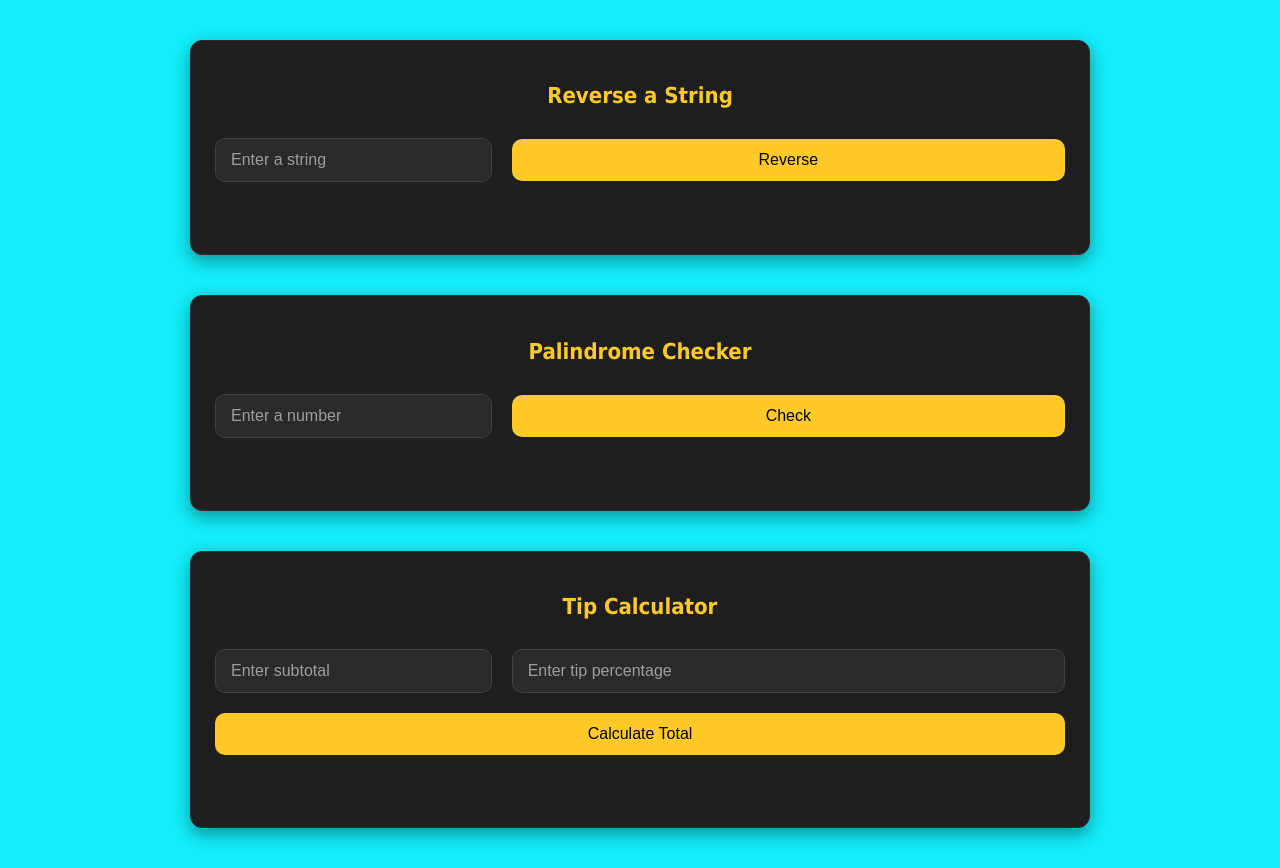
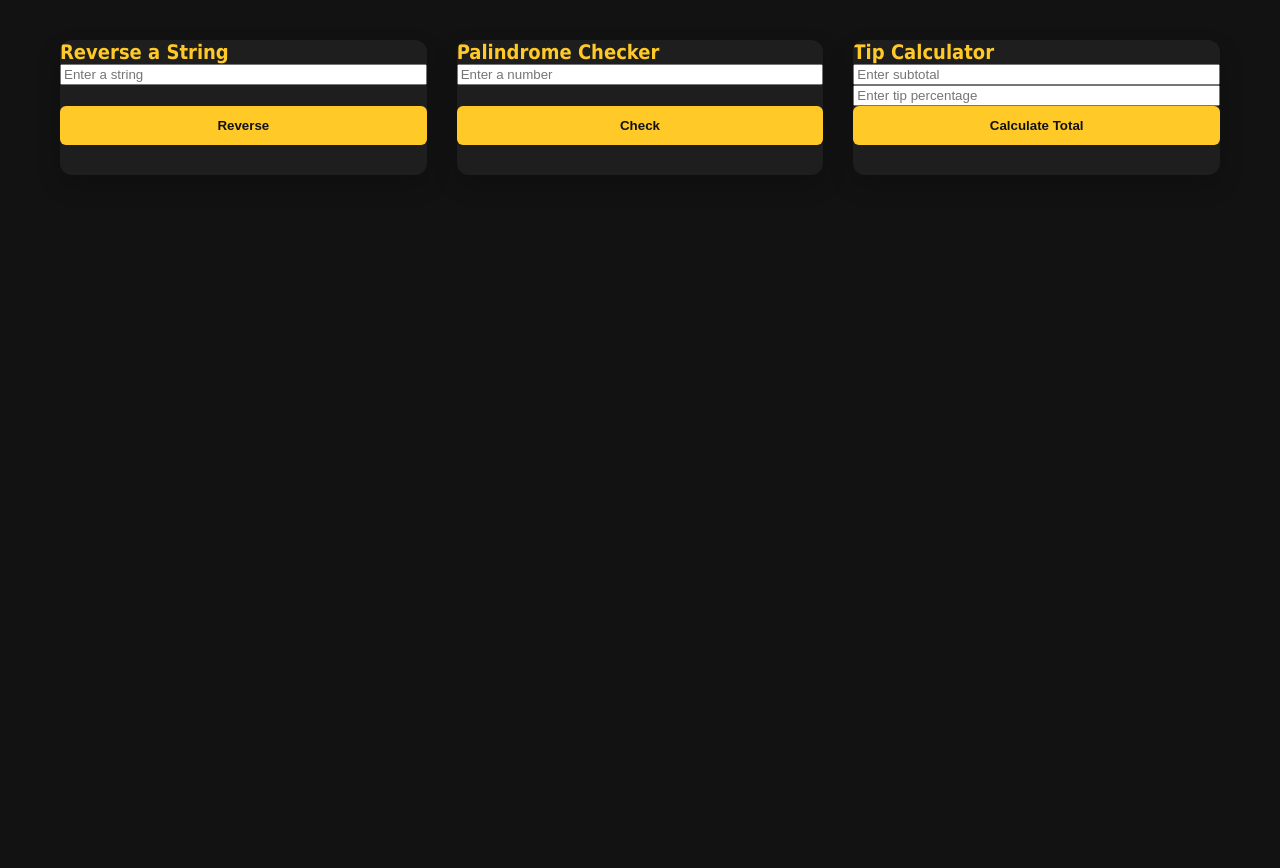
Before and after one commit to svcs7765/Assignment-2, a plain HTML site: page index.html in a window 1280 px wide. After the commit the page ends 800 px from the top, so only its background shows below. Drawn offline with Linux system fonts and the light colour scheme.

Commit message:
Update style.css

```diff
--- a/style.css
+++ b/style.css
@@ -1,6 +1,6 @@
 body {
   font-family: 'Tahoma', sans-serif;
-  background: #13eefa;
+  background: #121212;
   margin: 0;
   padding: 0;
   color: #e0e0e0;
@@ -8,79 +8,94 @@ body {
   flex-direction: column;
   align-items: center;
   min-height: 100vh;
+  box-sizing: border-box;
+}
+
+* {
+  box-sizing: inherit;
 }
 
 .container {
   width: 100%;
-  max-width: 900px;
+  max-width: 1200px;
   padding: 40px 20px;
-  display: flex;
-  flex-direction: column;
-  gap: 40px;
+  display: grid;
+  grid-template-columns: repeat(auto-fit, minmax(280px, 1fr));
+  gap: 30px;
+  margin: 0 auto;
 }
 
 .task {
-  display: grid;
-  grid-template-columns: 1fr 2fr;
-  align-items: center;
-  gap: 20px;
-  padding: 24px;
+  background-color: #1e1e1e;
   border-radius: 12px;
-  background: #1e1e1e;
-  border: 1px solid #2c2c2c;
-  box-shadow: 0 6px 18px rgba(0, 0, 0, 0.4);
+  overflow: hidden;
+  box-shadow: 0 10px 25px rgba(0, 0, 0, 0.2);
+  display: flex;
+  flex-direction: column;
+  transition: transform 0.3s ease;
 }
 
-h2 {
-  grid-column: span 2;
-  text-align: center;
-  font-size: 22px;
-  margin-bottom: 10px;
-  color: #ffca28;
+.task:hover {
+  transform: translateY(-5px);
 }
 
-input, button {
-  padding: 12px 15px;
-  font-size: 16px;
-  border-radius: 10px;
-  border: 1px solid #424242;
-  outline: none;
-  background-color: #2a2a2a;
-  color: #ffffff;
-  transition: background-color 0.3s ease, border 0.3s ease;
+.task img {
+  width: 100%;
+  height: auto;
+  object-fit: cover;
+  aspect-ratio: 16 / 9;
 }
 
-input::placeholder {
-  color: #9e9e9e;
+.task-content {
+  padding: 20px;
+  display: flex;
+  flex-direction: column;
+  gap: 10px;
 }
 
-input:focus {
-  background-color: #333;
-  border: 1px solid #ffca28;
+.task h2 {
+  font-size: 1.25rem;
+  color: #ffca28;
+  margin: 0;
 }
 
-button {
-  background-color: #ffca28;
-  color: #000;
-  cursor: pointer;
-  border: none;
-  transition: background-color 0.3s ease, transform 0.2s ease;
+.task p {
+  color: #ccc;
+  font-size: 0.95rem;
 }
 
-button:hover {
-  background-color: #f4b400;
-  transform: scale(1.05);
+.task button {
+  margin-top: auto;
+  padding: 12px;
+  width: 100%;
+  background-color: #ffca28;
+  color: #121212;
+  border: none;
+  border-radius: 6px;
+  cursor: pointer;
+  font-weight: 600;
+  transition: background-color 0.3s ease;
 }
 
-.task:last-child button {
-  grid-column: span 2;
-  width: 100%;
+.task button:hover {
+  background-color: #f4b400;
 }
 
-p {
-  grid-column: span 2;
-  text-align: center;
-  font-size: 18px;
-  margin-top: 10px;
-  color: #bdbdbd;
+@media (max-width: 600px) {
+  .task-content {
+    padding: 16px;
+  }
+
+  .task h2 {
+    font-size: 1.1rem;
+  }
+
+  .task p {
+    font-size: 0.9rem;
+  }
+
+  .task button {
+    font-size: 0.95rem;
+    padding: 10px;
+  }
 }
```
